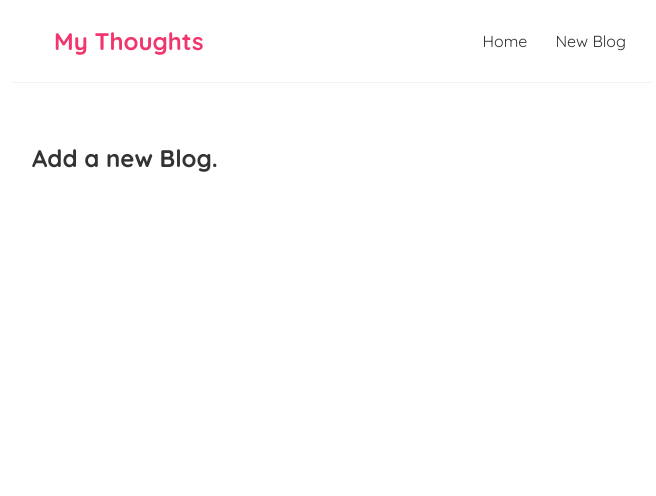
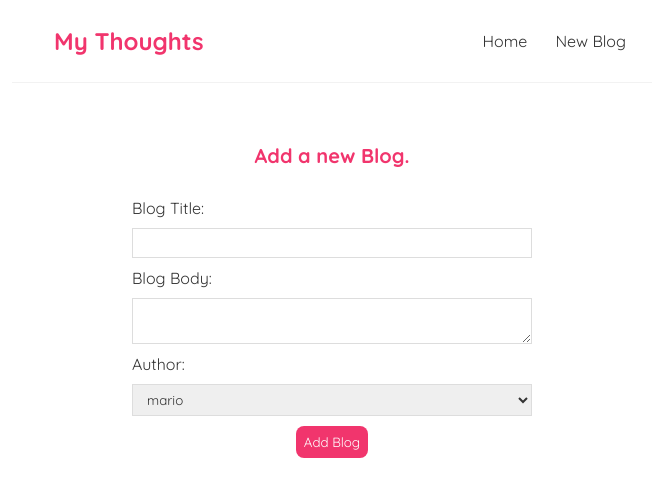
Before and after one commit to shekhar2702/BloggingApp, a React (Create React App) app: page /create in a window 1280 px wide. Shown: the top 496 px of the page, without its empty margins (308-964 px from the left). Built offline with nearby package versions, Linux system fonts and the light colour scheme.

Commit message:
Created the form to create new blog.

```diff
--- a/src/Create.js
+++ b/src/Create.js
@@ -1,7 +1,34 @@
+import { useState } from "react";
+
 const Create = () => {
+  const [title, setTitle] = useState("");
+  const [body, setBody] = useState("");
+  const [author, setAuthor] = useState();
   return (
     <div className="create">
       <h2>Add a new Blog.</h2>
+      <form>
+        <label>Blog Title:</label>
+        <input
+          type="text"
+          required
+          value={title}
+          onChange={(e) => setTitle(e.target.value)}
+        />
+        <label>Blog Body:</label>
+        <textarea
+          type="text"
+          required
+          value={body}
+          onChange={(e) => setBody(e.target.value)}
+        />
+        <label>Author:</label>
+        <select value={author} onChange={(e) => setAuthor(e.target.value)}>
+          <option value="mario">mario</option>
+          <option value="yoshi">yoshi</option>
+        </select>
+        <button>Add Blog</button>
+      </form>
     </div>
   );
 };
--- a/src/index.css
+++ b/src/index.css
@@ -67,3 +67,36 @@
   border-radius: 8px;
   cursor: pointer;
 }
+/* create new blog form */
+.create {
+  max-width: 400px;
+  margin: 0 auto;
+  text-align: center;
+}
+.create label {
+  text-align: left;
+  display: block;
+}
+.create h2 {
+  font-size: 20px;
+  color: #f1356d;
+  margin-bottom: 30px;
+}
+.create input,
+.create textarea,
+.create select {
+  width: 100%;
+  padding: 6px 10px;
+  margin: 10px 0;
+  border: 1px solid #ddd;
+  box-sizing: border-box;
+  display: block;
+}
+.create button {
+  background: #f1356d;
+  color: #fff;
+  border: 0;
+  padding: 8px;
+  border-radius: 8px;
+  cursor: pointer;
+}
```
